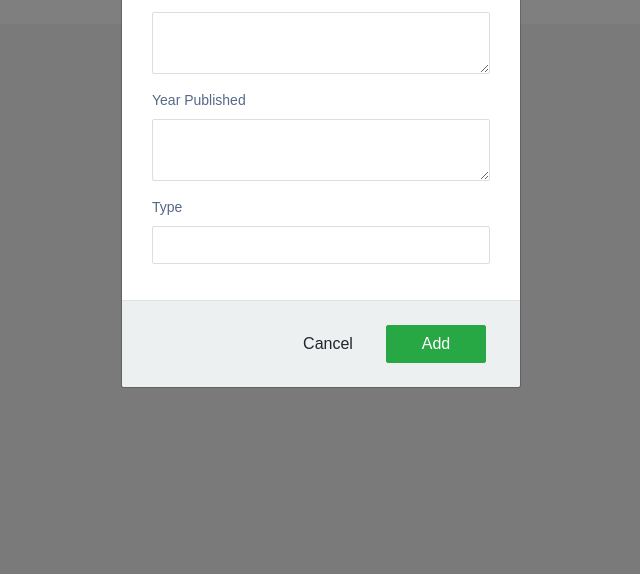
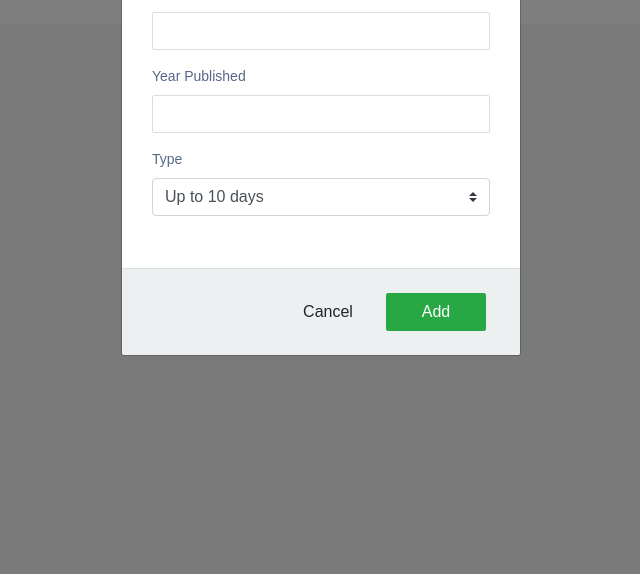
Before and after one commit to inbalmagen/library, a Flask app: page / in a window 1280 px wide, after a click that opens the changed part. Shown: the part 226-800 px from the top of the page, without its empty margins (319-959 px from the left). Run offline with Flask 3, Linux system fonts and the light colour scheme; some libraries are stand-ins or nearby versions.

Commit message:
dropdown, yearPublished - working

```diff
--- a/templates/index1.html
+++ b/templates/index1.html
@@ -21,16 +21,16 @@
 	const MY_SERVER = 'http://127.0.0.1:5000';
 
 	const addNewBook = async () => {
-		console.log('inside add new customer')
+		console.log('inside add new book')
 		const data = {
 			name: document.getElementById("name").value,
 			author: document.getElementById("author").value,
 			year_published: document.getElementById("year_published").value,
-			type: document.getElementById("type").value
+			type: document.getElementById("type_2").value
 		};
 
 		await axios.post(`${MY_SERVER}/books`, data);
-		await loadData();
+		loadData();
 	};
 
 	const deleteBook = async () => {
@@ -54,7 +54,7 @@
 		console.log(data)
 
 		await axios.put(`${MY_SERVER}/books/${id}`, data);
-		await loadData();
+		loadData();
 	};
 
 	const loadData = async () => {
@@ -137,15 +137,21 @@
 					</div>
 					<div class="form-group">
 						<label>Author</label>
-						<textarea id="author" class="form-control" required></textarea>
+						<input type="text" id="author" class="form-control" required>
 					</div>
 					<div class="form-group">
-						<label>Year Published</label>
-						<textarea id="year_published" class="form-control" required></textarea>
-					</div>
+						<label for="year_published1">Year Published</label>
+						<input type="number" id="year_published" class="form-control" min="1900" max="2023" required>
+					  </div>
 					<div class="form-group">
-						<label>Type</label>
-						<input id="type" type="text" class="form-control" required>
+						<label>Type</label><br/>
+						<div class="bg-example">
+							<select id="type_2" class="form-select form-select-lg mb-3 custom-select" aria-label=".form-select-lg example">
+								<option value="1">Up to 10 days</option>
+								<option value="2">Up to 5 days</option>
+								<option value="3">Up to 2 days</option>
+							</select>
+						</div>
 					</div>
 				</div>
 				<div class="modal-footer">
@@ -167,21 +173,31 @@
 				</div>
 				<div class="modal-body">
 					<div class="form-group">
-						<label>Name1</label>
+						<label>Name</label>
 						<input type="text" id="name1" class="form-control" required>
 					</div>
 					<div class="form-group">
-						<label>Author1</label>
-						<textarea id="author1" class="form-control" required></textarea>
+						<label>Author</label>
+						<input type="text" id="author1" class="form-control" required></textarea>
 					</div>
 					<div class="form-group">
-						<label>Year Published1</label>
-						<textarea id="year_published1" class="form-control" required></textarea>
+						<label for="year_published1">Year Published</label>
+						<input type="number" id="year_published1" class="form-control" min="1900" max="2023" required>
 					</div>
 					<div class="form-group">
+						<label>Type</label><br/>
+						<div class="bg-example">
+							<select id="type1" class="form-select form-select-lg mb-3 custom-select" aria-label=".form-select-lg example">
+								<option value="1">Up to 10 days</option>
+								<option value="2">Up to 5 days</option>
+								<option value="3">Up to 2 days</option>
+							</select>
+						</div>
+					</div>
+					<!-- <div class="form-group">
 						<label>Type1</label>
 						<input type="text" id="type1" class="form-control" required>
-					</div>
+					</div>				 -->
 					<div hidden class="form-group">
 						<label>Book ID1</label>
 						<input type="text" class="form-control" id="bookId1"/>
```
Also changed, not shown: instance/library.sqlite3.
